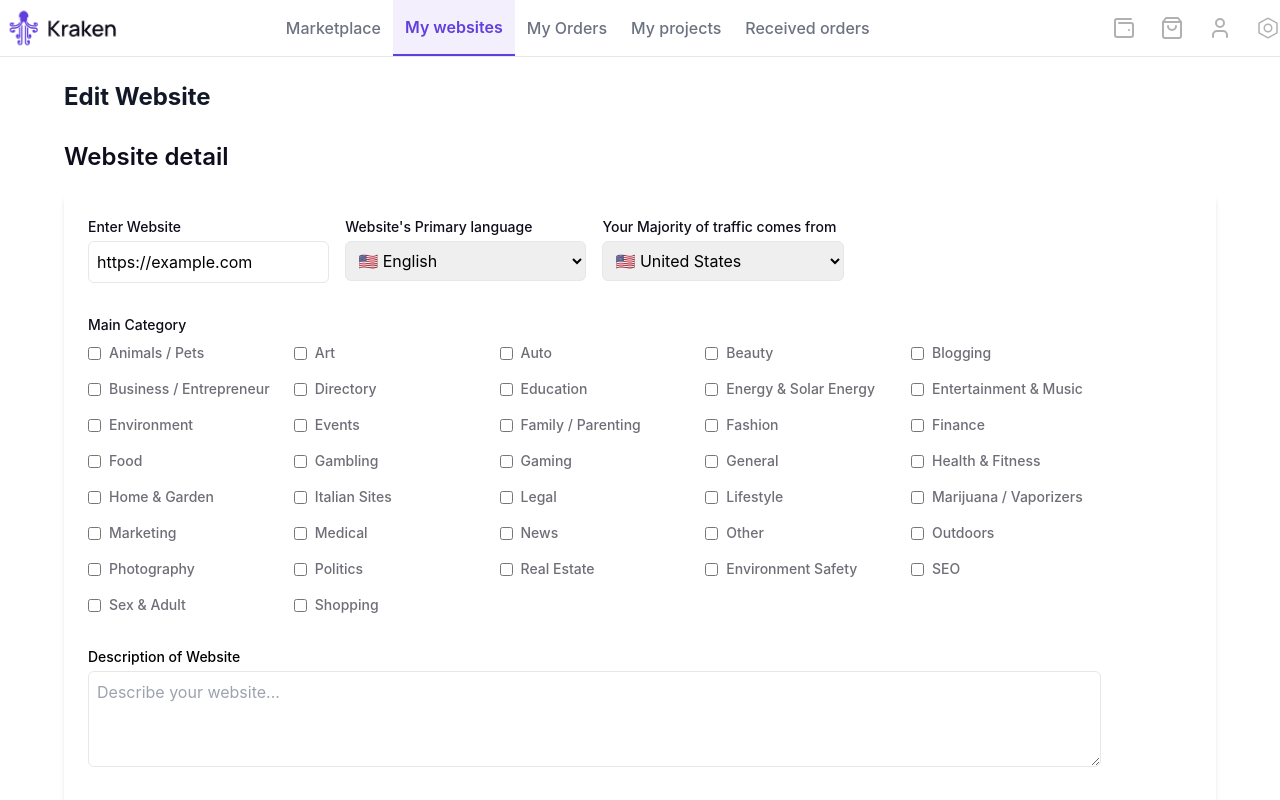
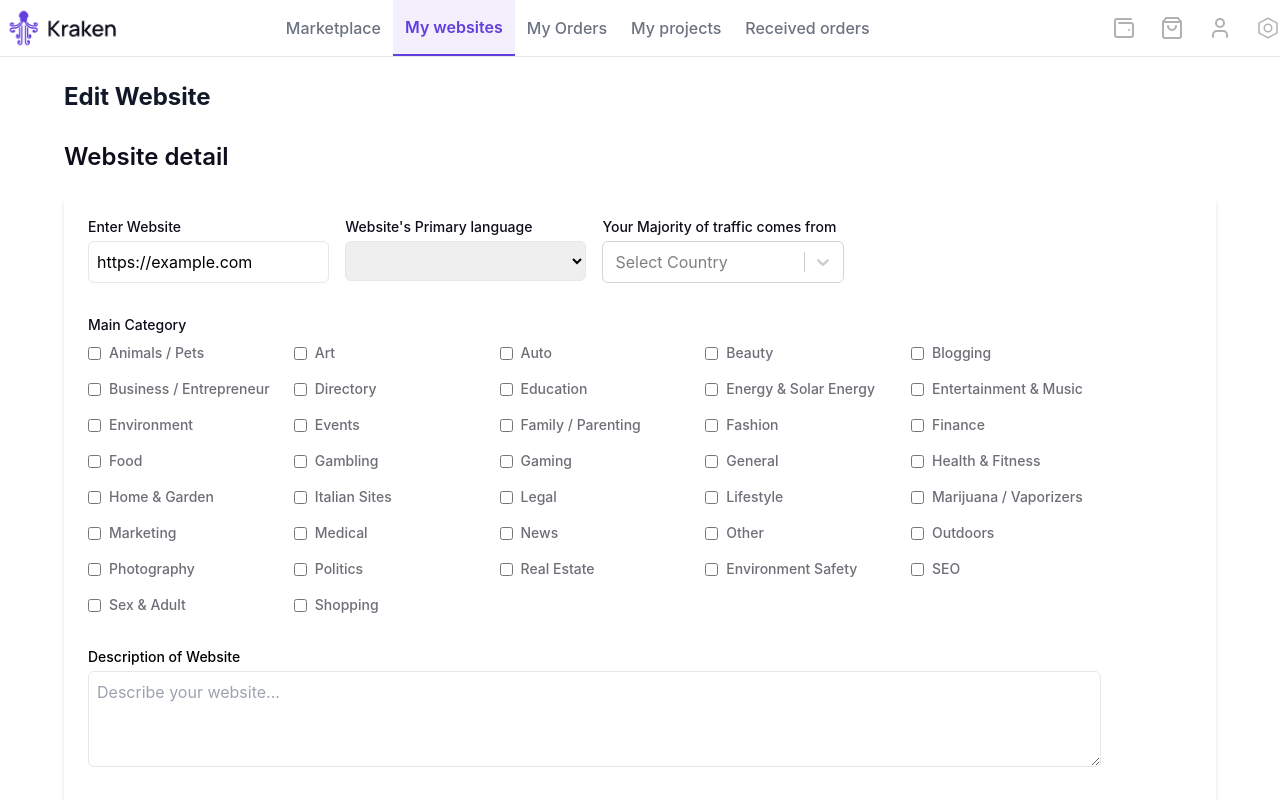
Before and after one commit to souvikotaku/backlink-marketplace, a React (Create React App) app: page /edit/1 in a window 1280 px wide. Shown: the top 800 px of the page. Built offline with nearby package versions, Linux system fonts and the light colour scheme.

Commit message:
added flags and languages to dropdowns

```diff
--- a/package.json
+++ b/package.json
@@ -14,6 +14,8 @@
     "@types/node": "^16.18.126",
     "@types/react": "^19.1.8",
     "@types/react-dom": "^19.1.6",
+    "countries-list": "^3.1.1",
+    "country-flag-icons": "^1.5.19",
     "react": "^19.1.0",
     "react-country-flag": "^3.1.0",
     "react-dom": "^19.1.0",
@@ -23,6 +25,7 @@
     "react-redux": "^9.2.0",
     "react-router-dom": "^7.6.2",
     "react-scripts": "5.0.1",
+    "react-select": "^5.10.1",
     "typescript": "^4.9.5",
     "web-vitals": "^2.1.4",
     "zod": "^3.25.67"
--- a/src/components/WebsiteDetails.tsx
+++ b/src/components/WebsiteDetails.tsx
@@ -1,5 +1,5 @@
 import React, { useEffect, useState } from 'react';
-import { useForm } from 'react-hook-form';
+import { useForm, Controller } from 'react-hook-form'; // Updated to include Controller
 import { zodResolver } from '@hookform/resolvers/zod';
 import * as z from 'zod';
 import { useDispatch, useSelector } from 'react-redux';
@@ -7,6 +7,9 @@ import { addWebsite, updateWebsite } from '../store/websiteSlice';
 import { RootState } from '../store';
 import { useNavigate, useParams } from 'react-router-dom';
 import WebsiteHeader from './WebsiteHeader';
+import Select from 'react-select'; // Import react-select
+import { countries, languages } from 'countries-list'; // Import countries and languages data
+// Remove the dynamic import for FlagIcon, we'll use a helper function instead
 
 // Schema
 const formSchema = z.object({
@@ -16,12 +19,10 @@ const formSchema = z.object({
   category: z.array(z.string()).min(1, 'At least one category is required'),
   description: z.string().min(1, 'Description is required'),
   isOwner: z.boolean().optional(),
-
   guestPostPrice: z.number().nonnegative('Must be non-negative'),
   linkInsertionPrice: z.number().nonnegative('Must be non-negative'),
   homePagePrice: z.number().nonnegative('Must be non-negative'),
   homePageDescription: z.string().min(1, 'Description is required'),
-
   articleWordsMin: z.number().nonnegative('Must be non-negative'),
   articleWordsMax: z.number().nonnegative('Must be non-negative'),
   articleLinksMax: z.number().nonnegative('Must be non-negative'),
@@ -35,11 +36,11 @@ const WebsiteDetails: React.FC = () => {
   const { id } = useParams<{ id?: string }>();
   const websites = useSelector((state: RootState) => state.websites.websites);
   const websiteToEdit = id ? websites.find((w) => w.id === parseInt(id)) : null;
-  const savedData = localStorage.getItem('formData');
 
   const {
     register,
     handleSubmit,
+    control, // Added for react-select integration
     formState: { errors },
     reset,
     watch,
@@ -70,7 +71,6 @@ const WebsiteDetails: React.FC = () => {
     const savedData = localStorage.getItem('formData');
 
     if (id) {
-      // EDIT mode
       if (websiteToEdit) {
         reset({
           ...websiteToEdit,
@@ -82,12 +82,10 @@ const WebsiteDetails: React.FC = () => {
         });
       }
     } else {
-      // ADD mode
       if (savedData) {
         reset(JSON.parse(savedData));
       } else {
-        // Clear form if no saved data
-        reset(); // 🔧 this was missing!
+        reset();
       }
     }
   }, [websiteToEdit, reset, id]);
@@ -107,8 +105,8 @@ const WebsiteDetails: React.FC = () => {
     setValue('category', updated);
   };
 
-  const onSubmit = (data: any) => {
-    const websiteData = {
+  const onSubmit = (data: FormData) => {
+    const websiteData: any = {
       ...data,
       id: id ? parseInt(id) : Date.now(),
     };
@@ -119,9 +117,41 @@ const WebsiteDetails: React.FC = () => {
       dispatch(addWebsite(websiteData));
     }
 
-    localStorage.removeItem('formData'); // ✅ Clear formData after submit
-    navigate('/'); // Redirect back to list
+    localStorage.removeItem('formData');
+    navigate('/');
   };
+
+  // Helper to get flag image URL from country code
+  const getFlagUrl = (code: string) =>
+    `https://cdn.jsdelivr.net/npm/country-flag-icons/3x2/${code}.svg`;
+
+  // Prepare country list with flags
+  const countryOptions = Object.entries(countries).map(([code, country]) => ({
+    value: country.name,
+    label: (
+      <span>
+        <img
+          src={getFlagUrl(code)}
+          alt={code}
+          style={{
+            width: '20px',
+            marginRight: '8px',
+            display: 'inline-block',
+            verticalAlign: 'middle',
+          }}
+        />
+        {country.name}
+      </span>
+    ),
+    code, // Store code for flag import
+  }));
+
+  // Prepare language list
+  const languageList = Object.entries(languages).map(([code, language]) => ({
+    code,
+    name: language.name,
+  }));
+
   return (
     <div className='container mx-auto pb-4'>
       <WebsiteHeader />
@@ -130,19 +160,13 @@ const WebsiteDetails: React.FC = () => {
         <h2 className='text-2xl font-bold text-gray-900 mb-6'>
           {id ? 'Edit Website' : 'Add Website'}
         </h2>
-        <form
-          onSubmit={handleSubmit(onSubmit)}
-          // className='bg-white p-6 rounded-lg shadow-md space-y-8'
-        >
+        <form onSubmit={handleSubmit(onSubmit)}>
           <h3 className='font-semibold text-gray-700 mb-4 detailhighfont'>
             Website detail
           </h3>
-          {/* Website Details Section */}
           <div
             className='bg-white p-6 rounded-lg shadow-md space-y-8'
-            style={{
-              paddingRight: '10%',
-            }}
+            style={{ paddingRight: '10%' }}
           >
             <div className='grid grid-cols-4 gap-4'>
               {/* Website URL */}
@@ -170,8 +194,11 @@ const WebsiteDetails: React.FC = () => {
                   className='w-full p-2 border rounded-md'
                 >
                   <option value=''>Select Language</option>
-                  <option value='English'>🇺🇸 English</option>
-                  <option value='German'>🇩🇪 German</option>
+                  {languageList.map((lang) => (
+                    <option key={lang.code} value={lang.name}>
+                      {lang.name}
+                    </option>
+                  ))}
                 </select>
                 {errors.language && (
                   <p className='text-red-500 text-sm'>
@@ -185,14 +212,33 @@ const WebsiteDetails: React.FC = () => {
                 <label className='block mb-1 detailsmallfont'>
                   Your Majority of traffic comes from
                 </label>
-                <select
-                  {...register('country')}
-                  className='w-full p-2 border rounded-md'
-                >
-                  <option value=''>Select Country</option>
-                  <option value='United States'>🇺🇸 United States</option>
-                  <option value='Germany'>🇩🇪 Germany</option>
-                </select>
+                <Controller
+                  name='country'
+                  control={control}
+                  render={({ field }) => (
+                    <Select
+                      {...field}
+                      options={countryOptions}
+                      placeholder='Select Country'
+                      onChange={(selectedOption) =>
+                        field.onChange(
+                          selectedOption ? selectedOption.value : ''
+                        )
+                      }
+                      value={countryOptions.find(
+                        (option) => option.value === field.value
+                      )}
+                      styles={{
+                        control: (provided) => ({
+                          ...provided,
+                          border: '1px solid #d1d5db',
+                          borderRadius: '0.375rem',
+                          padding: '2px',
+                        }),
+                      }}
+                    />
+                  )}
+                />
                 {errors.country && (
                   <p className='text-red-500 text-sm'>
                     {errors.country.message}
```
Also changed, not shown: 1 other file (tests, documents, lock files or other folders).
